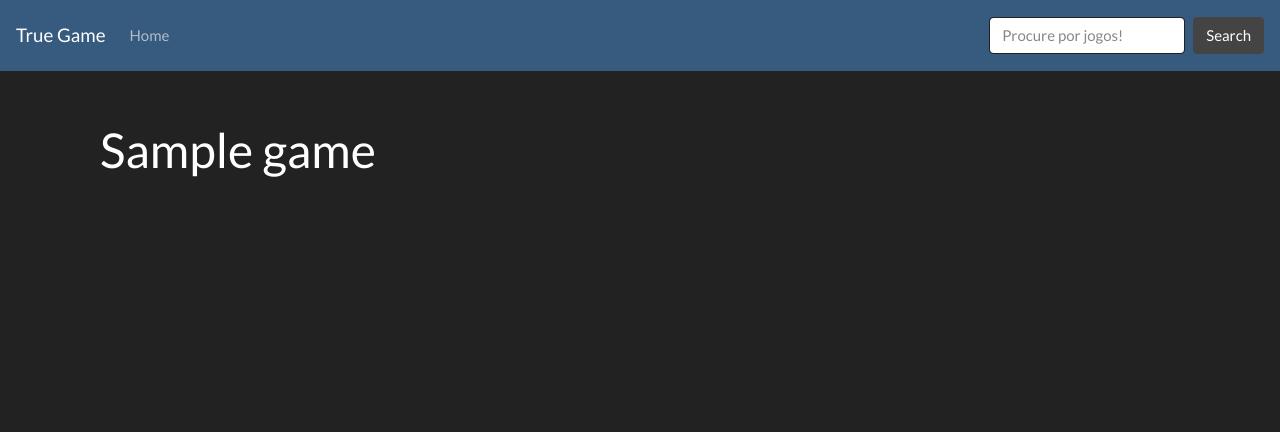
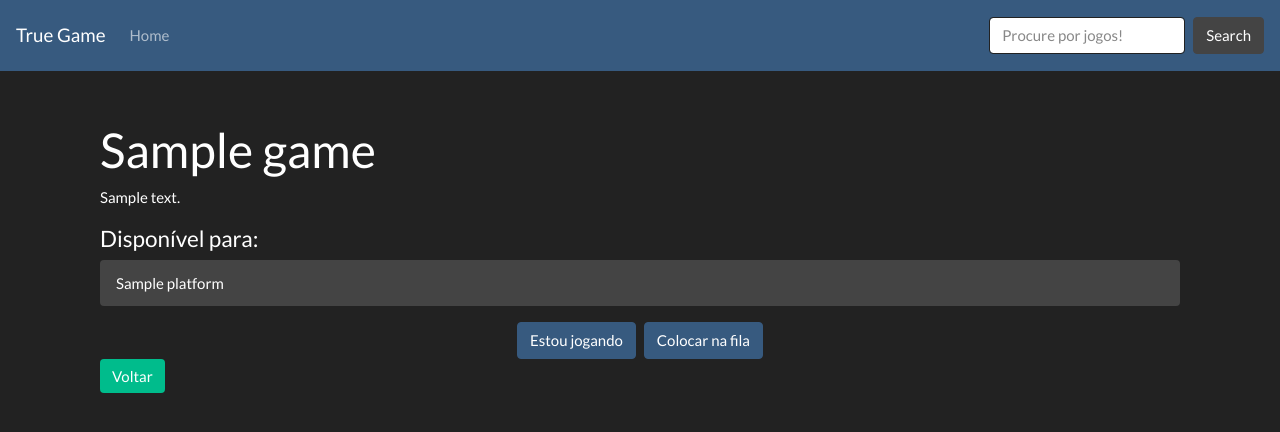
Before and after one commit to guih2127/game-app, a Django app: page /game/1 in a window 1280 px wide. Shown: the top 432 px of the page. Run offline with Django 3.2, Linux system fonts and the light colour scheme; tables that the repository leaves empty hold one stand-in row (values such as "Sample post").

Commit message:
add search bar and edit game detail template

```diff
--- a/game/templates/game/base.html
+++ b/game/templates/game/base.html
@@ -21,7 +21,7 @@
         </li>
         </ul>
         <form class="form-inline my-2 my-lg-0">
-        <input class="form-control mr-sm-2" type="text" placeholder="Procure por jogos!">
+        <input name="search" class="form-control mr-sm-2" type="search" placeholder="Procure por jogos!">
         <button class="btn btn-secondary my-2 my-sm-0" type="submit">Search</button>
         </form>
     </div>
--- a/game/templates/game/game_detail.html
+++ b/game/templates/game/game_detail.html
@@ -5,6 +5,25 @@
     {% load staticfiles %}
     <div class="container">
         <h1>{{ game.name }}</h1>
-        <!--<img style="max-width:200px;" src="{{ game.pic.url }}">-->
+        <p>{{ game.text }}</p>
+        <col>
+            <h4>Disponível para:</h4>
+            <ol class="breadcrumb">
+            {% for platform in platforms %}
+                <li class="breadcrumb-item">{{ platform.name }}</li>
+            {% endfor %}
+            </ol>
+        </col>
+        <div style="text-align:center;">
+            <button type="button" style="margin-right:5px;" class="btn btn-primary">Estou jogando</button>
+            <button type="button" class="btn btn-primary">Colocar na fila</button>
+        </div>
+        <div>
+            <ul class="pagination">
+                <li class="page-item">
+                    <a class="page-link" href="/">Voltar</a>
+                </li>
+            </ul>
+        </div>
     </div>
 {% endblock %}
--- a/game/templates/game/game_list.html
+++ b/game/templates/game/game_list.html
@@ -17,6 +17,7 @@
                 {% endif %}
             </div>
             </div>
+            <div class="col-md-8">
                 <p class="lead">Desenvolvedora: {{ game.developer }}</p>
                 <hr class="my-4">
                 <p>Lançado em: {{ game.release_date }}</p>
@@ -24,5 +25,6 @@
                     <a class="btn btn-primary btn-lg" href="{% url 'game_detail' pk=game.pk %}" role="button">Detalhes</a>
                 </p>
             </div>
+        </div>
     {% endfor %}
 {% endblock %}
--- a/game/views.py
+++ b/game/views.py
@@ -2,17 +2,23 @@ from django.shortcuts import render
 from .models import Game, Developer, Genre, Platform, Mode
 from django.core.paginator import EmptyPage, PageNotAnInteger, Paginator
 from django.shortcuts import render, get_object_or_404
+from django.db.models import Q
 
 def game_list(request):
-    games = Game.objects.all().order_by('-release_date')
-    paginator = Paginator(games, 2)
+    all_games = Game.objects.all().order_by('-release_date')
+    paginator = Paginator(all_games, 2)
 
     page = request.GET.get('page')
     games = paginator.get_page(page)
+
+    if 'search' in request.GET:
+        search_term = request.GET['search']
+        games = all_games.filter(Q(name__contains=search_term))
 
     return render(request, 'game/game_list.html', {'games': games})
 
 def game_detail(request, pk):
     game = get_object_or_404(Game, pk=pk)
+    platforms = game.platforms.all()
 
-    return render(request, 'game/game_detail.html', {'game': game})
+    return render(request, 'game/game_detail.html', {'game': game, 'platforms': platforms})
```
Lines whose indentation alone changed are shown as unchanged.
